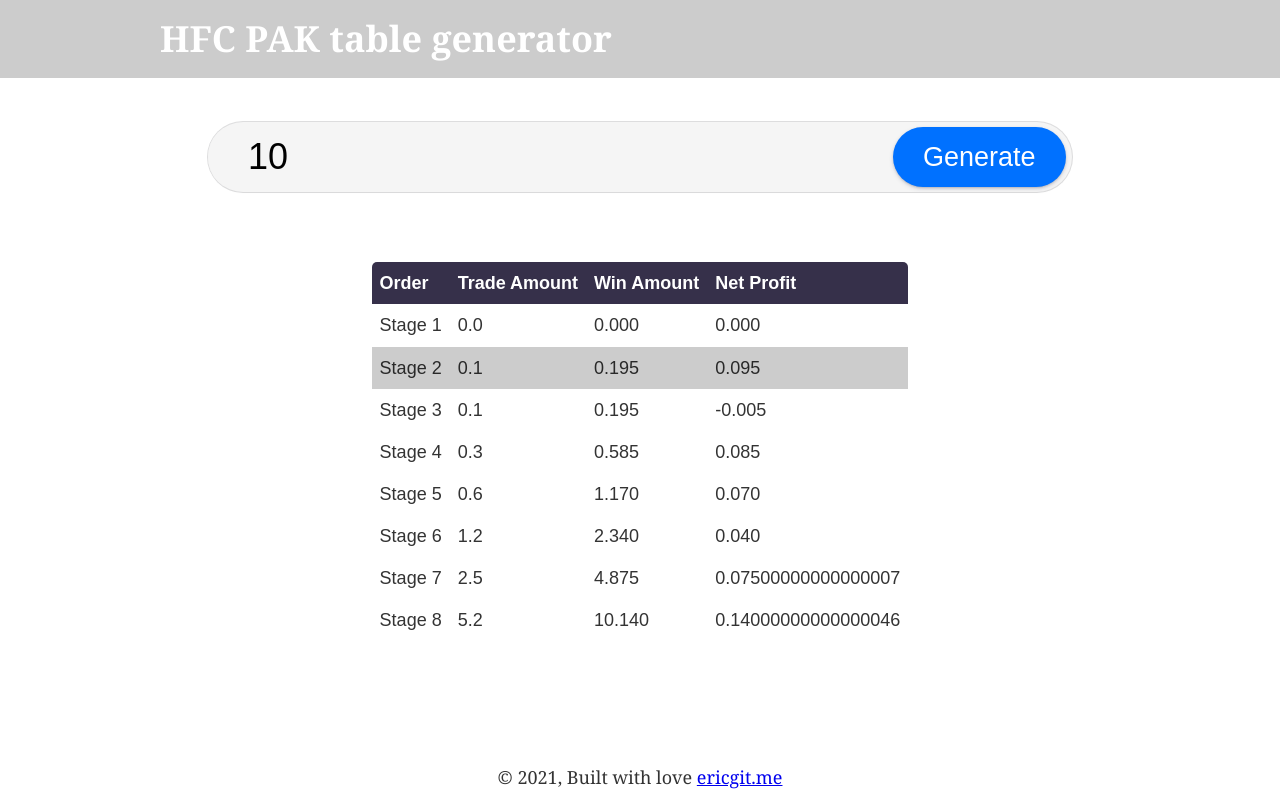
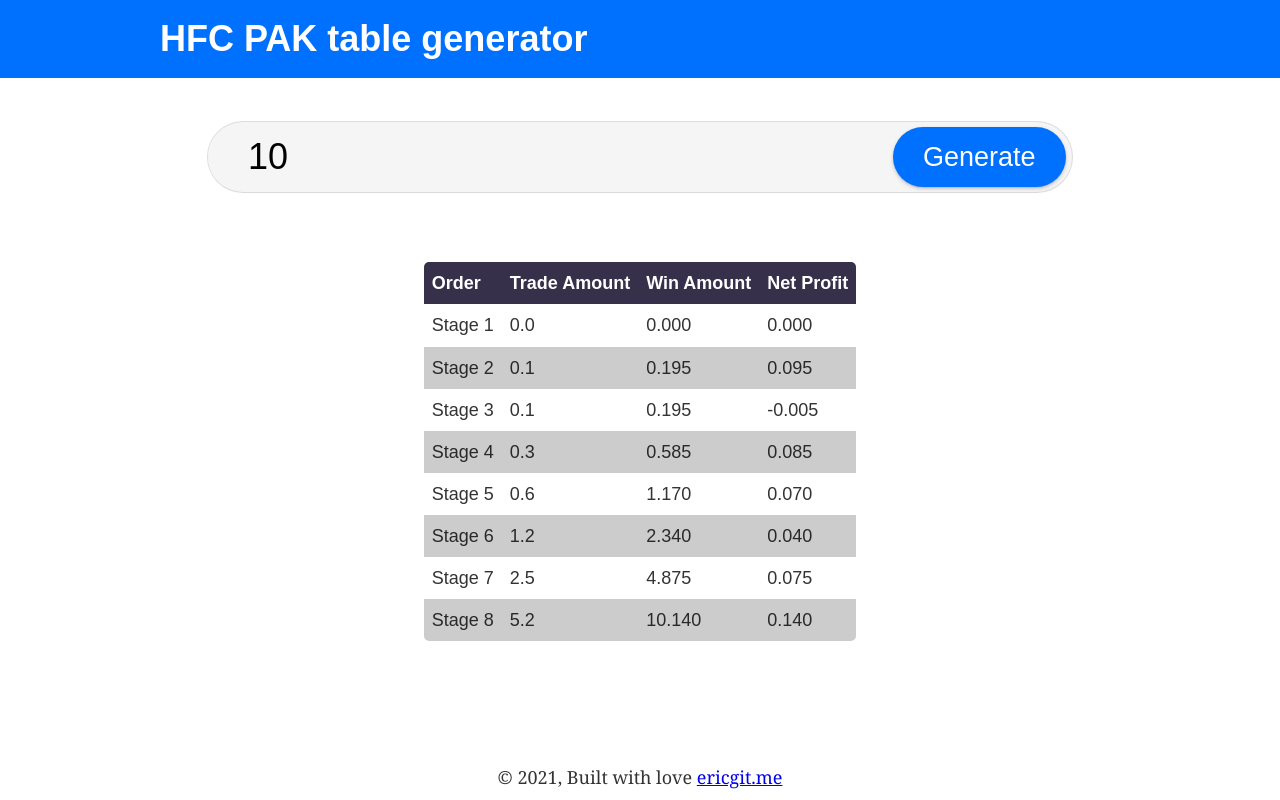
Before and after one commit to lifeeric/hfcpak-table-generator, a Gatsby site: page / in a window 1280 px wide. Built offline with nearby package versions, Linux system fonts and the light colour scheme; Gatsby itself is replaced by a stand-in of ours.

Commit message:
[FIXED] the color, table even

```diff
--- a/src/components/header.js
+++ b/src/components/header.js
@@ -5,8 +5,9 @@
 const Header = ({ siteTitle }) => (
   <header
     style={{
-      background: `#ccc`,
+      background: `#0071FF`,
       marginBottom: `2.45rem`,
+      fontFamily: "sans-serif",
     }}
   >
     <div
--- a/src/components/table.css
+++ b/src/components/table.css
@@ -24,6 +24,6 @@
     padding: 8px;
 }
 
-.table100 tbody tr:nth-child(2) {
+.table100 tbody tr:nth-child(even) {
     background-color: #ccc;
 }
--- a/src/pages/index.js
+++ b/src/pages/index.js
@@ -65,12 +65,22 @@
       {
         trade: seven,
         win: win7,
-        net: win7 - seven - six - five - four - three - two - one,
+        net: (win7 - seven - six - five - four - three - two - one).toFixed(3),
       },
       {
         trade: eight,
         win: win8,
-        net: win8 - eight - seven - six - five - four - three - two - one,
+        net: (
+          win8 -
+          eight -
+          seven -
+          six -
+          five -
+          four -
+          three -
+          two -
+          one
+        ).toFixed(3),
       },
     ])
   }, [asset])
```
